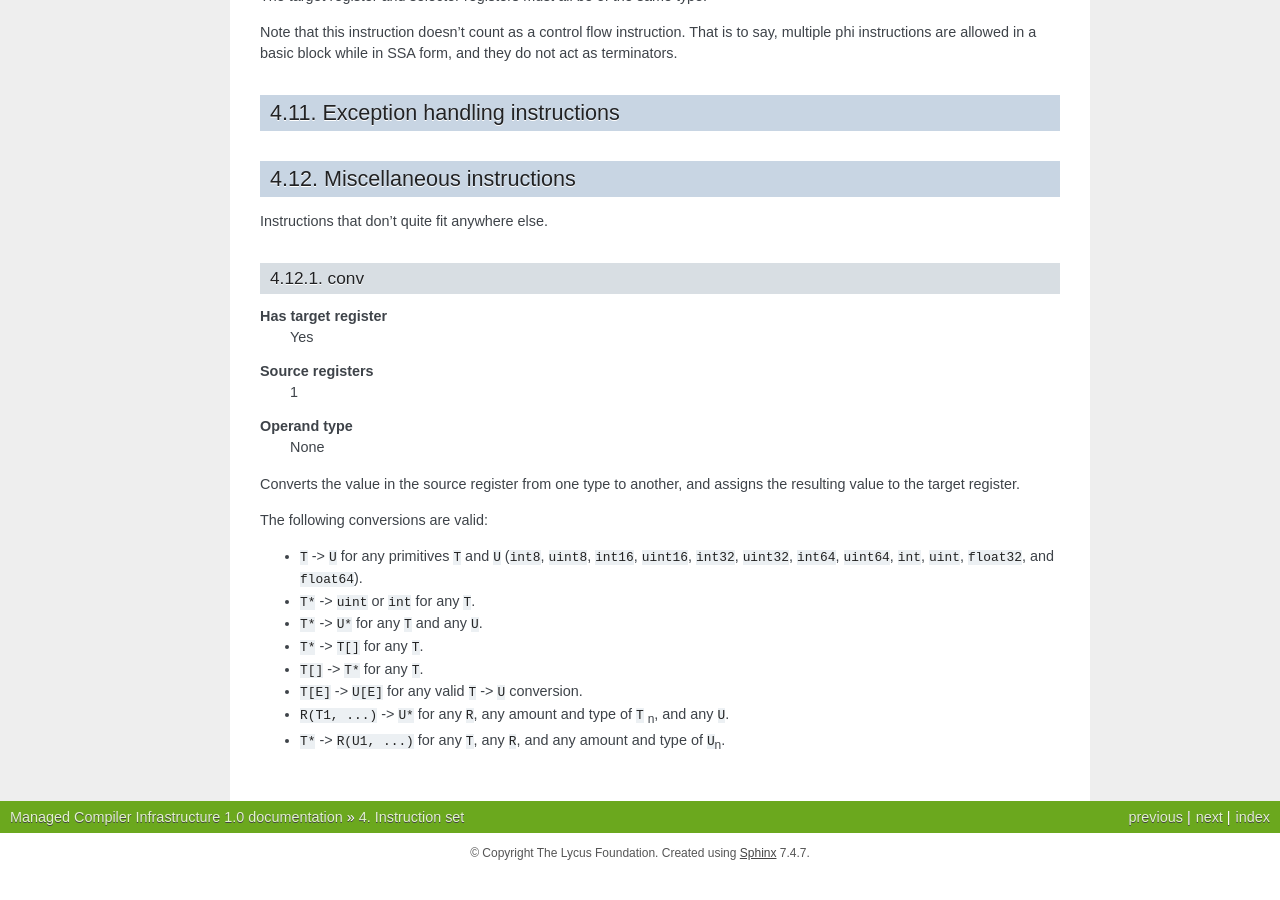
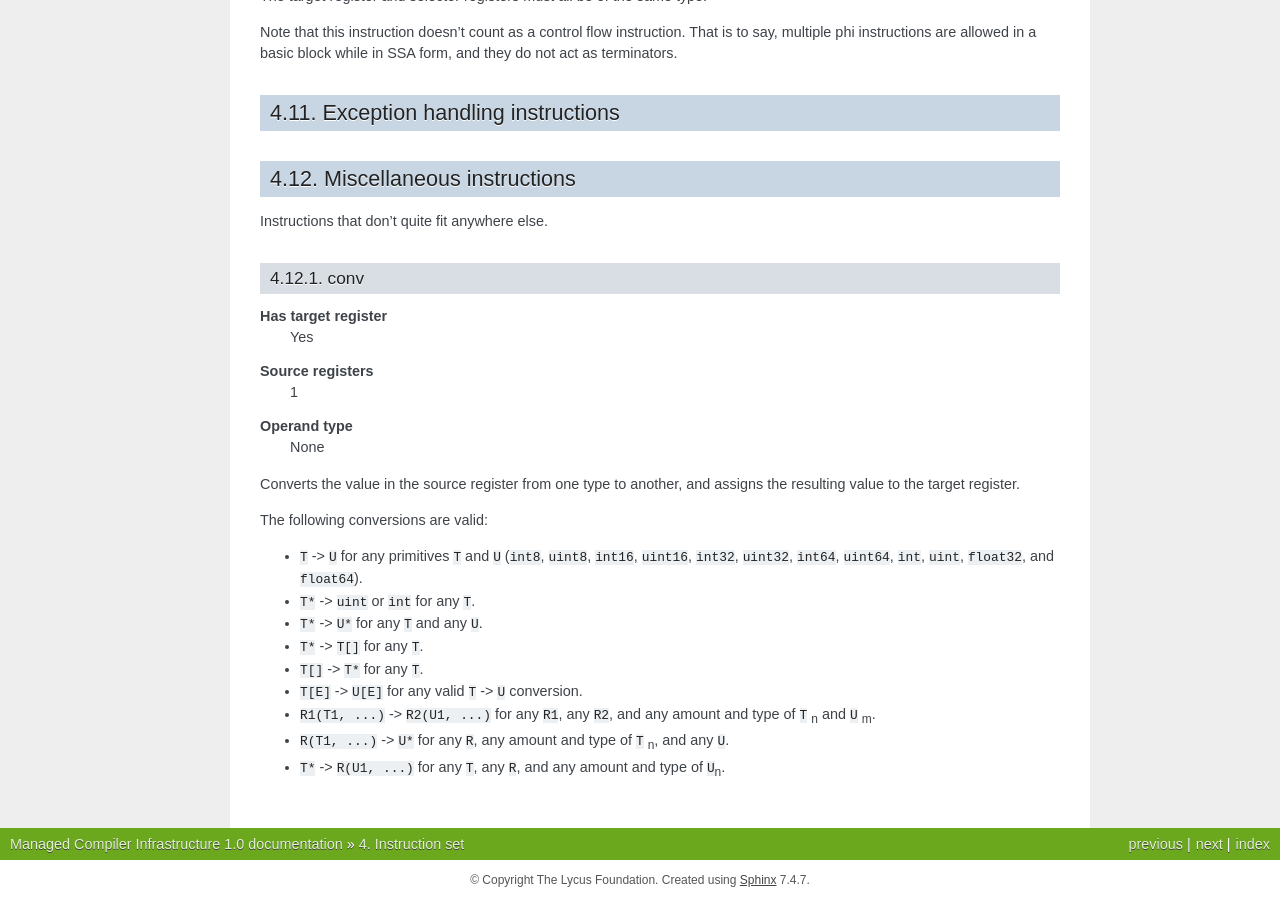
Before and after one commit to lycus/mci, a Sphinx documentation site: the page built from docs/instruction_set.rst, in a window 1280 px wide and 900 px high, scrolled down 24626 px. Built offline with Sphinx 7.4.7, drawn with Linux system fonts in a browser that asks for light colours; before the commit the page ends 25499 px from its top, so only the background shows below that.

Commit message:
Allow more function pointer conversions.

```diff
--- a/docs/instruction_set.rst
+++ b/docs/instruction_set.rst
@@ -1322,6 +1322,8 @@ The following conversions are valid:
 * ``T*`` -> ``T[]`` for any ``T``.
 * ``T[]`` -> ``T*`` for any ``T``.
 * ``T[E]`` -> ``U[E]`` for any valid ``T`` -> ``U`` conversion.
+* ``R1(T1, ...)`` -> ``R2(U1, ...)`` for any ``R1``, any ``R2``, and any
+  amount and type of ``T`` \ :sub:`n` and ``U`` \ :sub:`m`.
 * ``R(T1, ...)`` -> ``U*`` for any ``R``, any amount and type of ``T``
   \ :sub:`n`, and any ``U``.
 * ``T*`` -> ``R(U1, ...)`` for any ``T``, any ``R``, and any amount and
```
